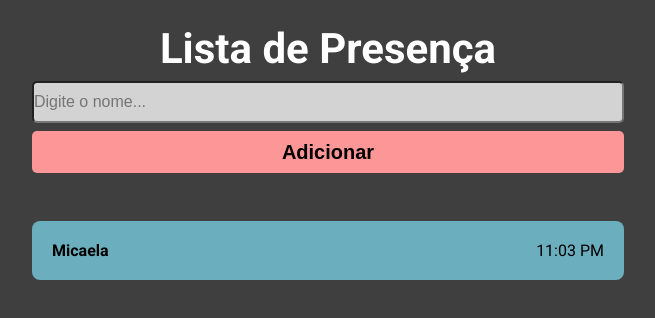
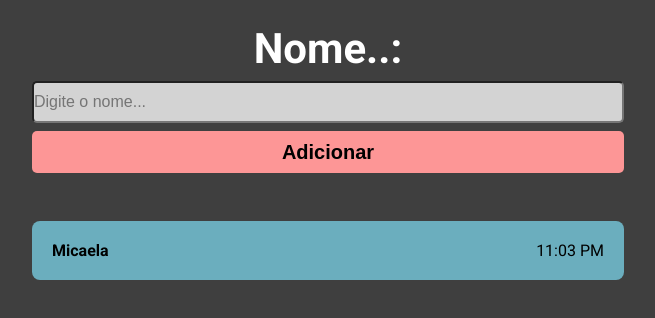
Before and after one commit to MicaelaPinheiroDS/learning-fundamentals-of-react, a React (Vite) app: page / in a window 1280 px wide. Shown: the top 318 px of the page, without its empty margins (312-967 px from the left). Built offline with nearby package versions, Linux system fonts and the light colour scheme.

Commit message:
capturing variable and learning about state

```diff
--- a/src/pages/home/index.jsx
+++ b/src/pages/home/index.jsx
@@ -1,13 +1,19 @@
+import React, { useState } from 'react'
 import { Card } from '../../components/card'
 import './style.css'
 
 export function Home() {
+  const [studentName, setStudentName] = useState()
+
   const timeNow = new Date().toLocaleTimeString([], { hour: "2-digit", minute: "2-digit" })
 
   return (
     <div className='container'>
-      <h1>Lista de Presença</h1>
-      <input type="text" placeholder="Digite o nome..."></input>
+      <h1>Nome..: {studentName}</h1>
+      <input type="text"
+      placeholder="Digite o nome..."
+      onChange={e => setStudentName(e.target.value)}
+      ></input>
       <button>Adicionar</button>
       <Card name="Micaela" time={timeNow} />
     </div>
```
